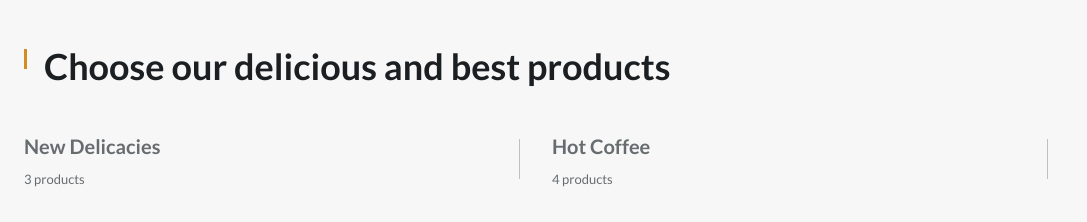
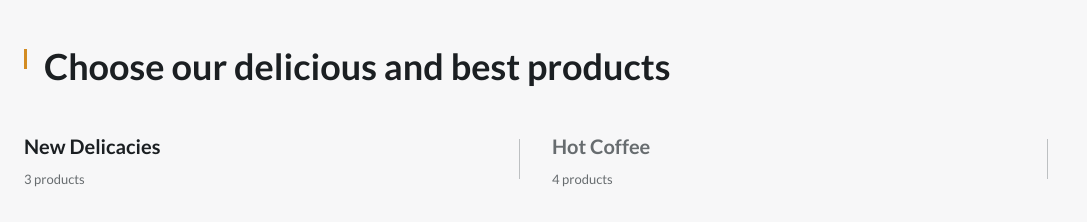
Before and after one commit to GabrielChagas1/responsive-coffee-website, a plain HTML site: page index.html in a window 1280 px wide. Shown: the part 2480-2702 px from the top of the page, without its empty margins (0-1087 px from the left). Drawn offline with nearby package versions, Linux system fonts and the light colour scheme.

Commit message:
chore: creating css active link product.

```diff
--- a/assets/css/styles.css
+++ b/assets/css/styles.css
@@ -437,6 +437,10 @@ button {
 }
 
 /* Active link products */
+.active-product .products__title{
+  color: var(--title-color);
+}
+
 
 
 /*=============== QUALITY ===============*/
```
